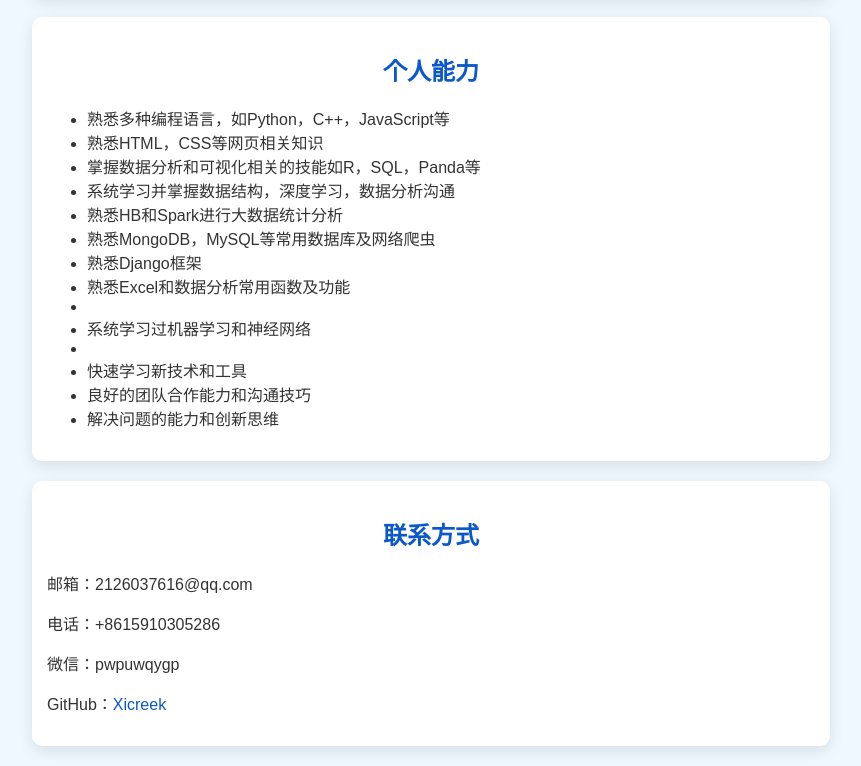
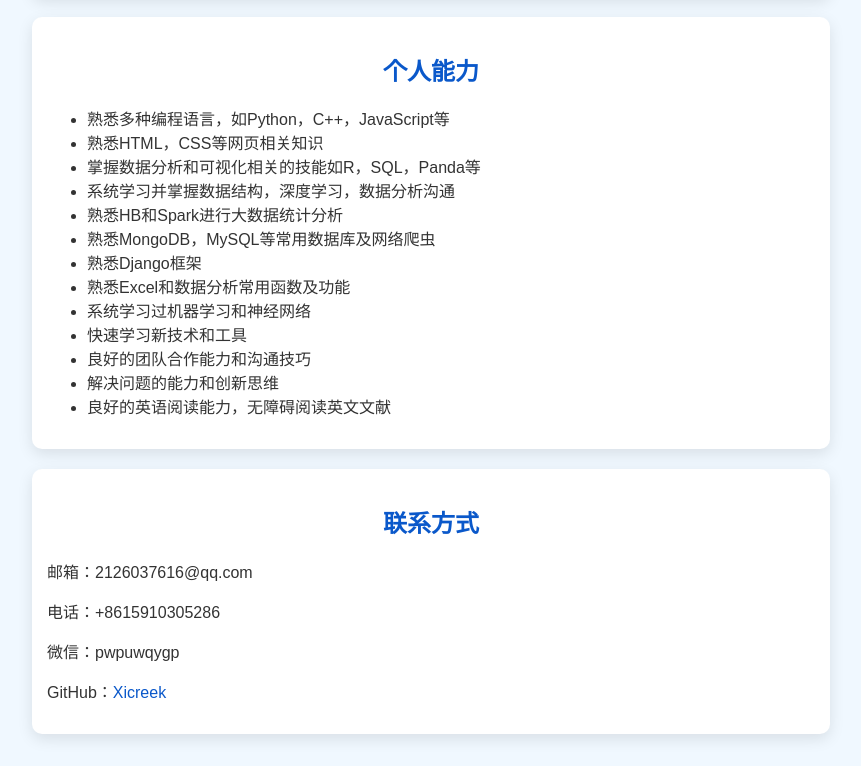
Before and after one commit to Xicreek/Xicreek.github.io, a plain HTML site: page index.html in a window 1280 px wide. Shown: the part 901-1667 px from the top of the page, without its empty margins (209-1070 px from the left). Drawn offline with Linux system fonts and the light colour scheme.

Commit message:
Update index.html

```diff
--- a/index.html
+++ b/index.html
@@ -175,11 +175,12 @@
         <li>熟悉HB和Spark进行大数据统计分析</li>
         <li>熟悉MongoDB，MySQL等常用数据库及网络爬虫</li>
         <li>熟悉Django框架</li>
-	<li>熟悉Excel和数据分析常用函数及功能<li>
-	<li>系统学习过机器学习和神经网络<li>
+	<li>熟悉Excel和数据分析常用函数及功能</li>
+	<li>系统学习过机器学习和神经网络</li>
         <li>快速学习新技术和工具</li>
         <li>良好的团队合作能力和沟通技巧</li>
         <li>解决问题的能力和创新思维</li>
+	<li>良好的英语阅读能力，无障碍阅读英文文献</li>
       </ul>
     </div>
     <div id="contact" class="contact">
```
